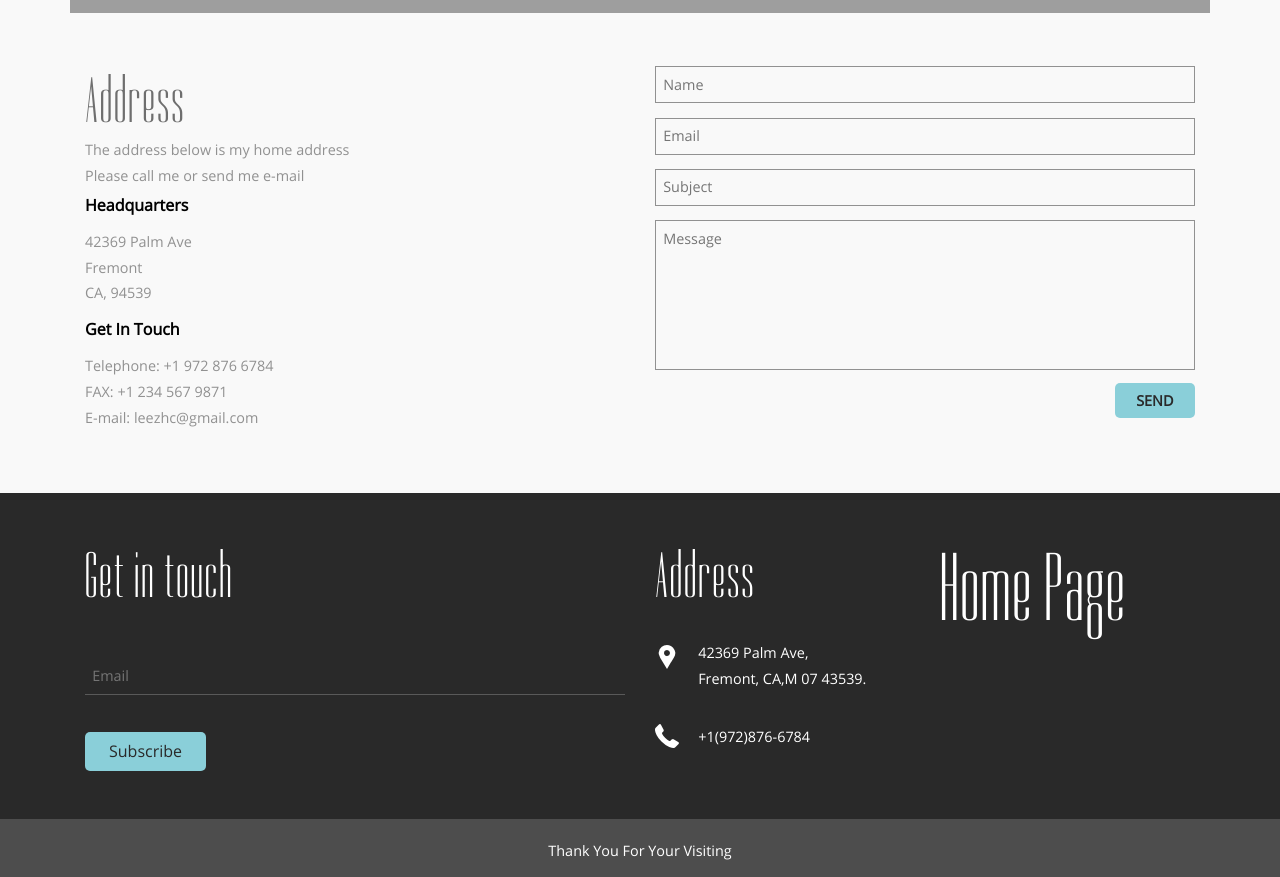
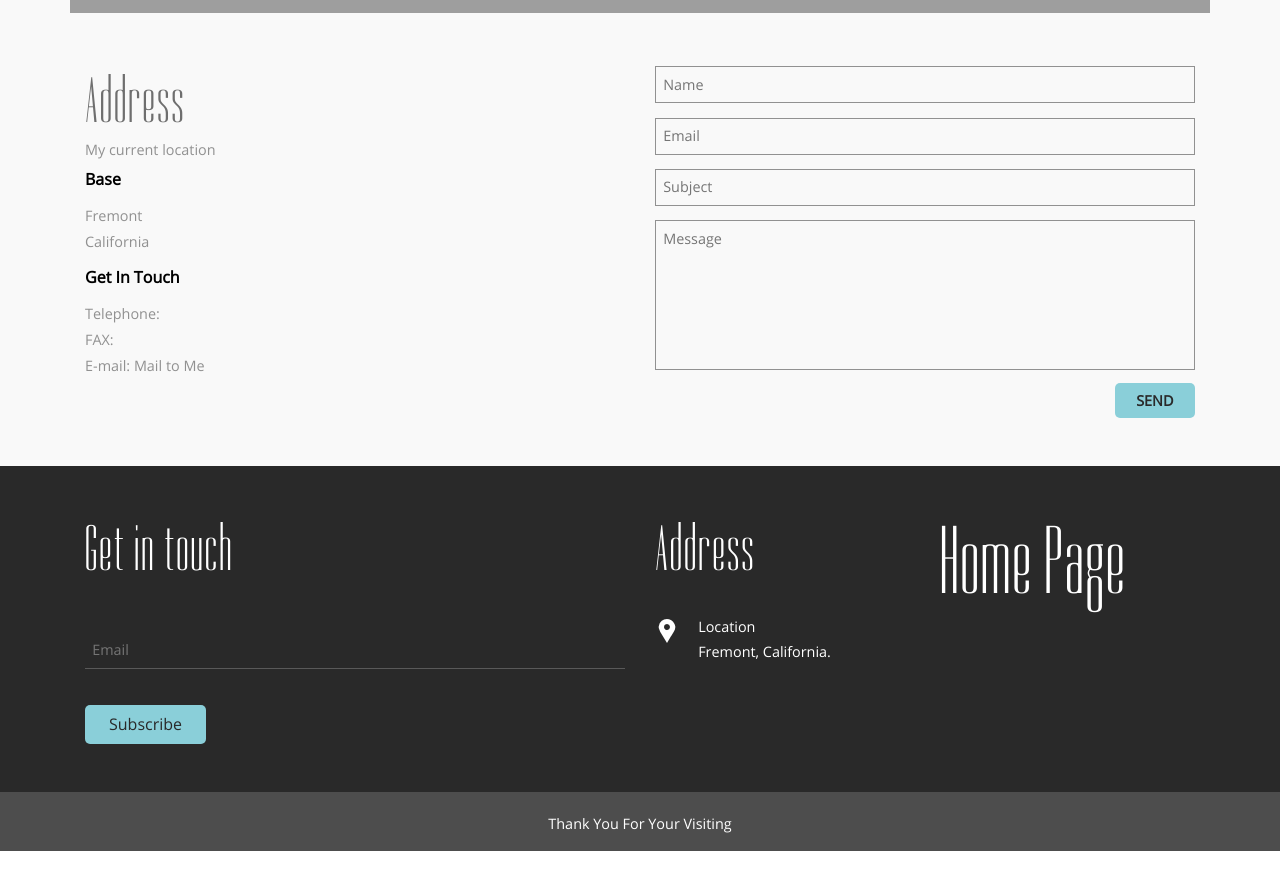
Before and after one commit to ZHICHONGLI/Personalwebsite, a plain HTML site: page contact.html in a window 1280 px wide. Shown: the part 860-1737 px from the top of the page. After the commit the page ends 1711 px from the top, so only its background shows below. Drawn offline with nearby package versions, Linux system fonts and the light colour scheme; grey boxes are pictures that could not be loaded.

Commit message:
update con. info

```diff
--- a/contact.html
+++ b/contact.html
@@ -84,14 +84,14 @@ Smartphone Compatible web template, free webdesigns for Nokia, Samsung, LG, Sony
             <div class="mail-grids">
                 <div class="col-md-6 mail-grid-left">
                     <h3>Address</h3>
-                    <h5>The address below is my home address <span>Please call me or send me e-mail </span></h5>
-                    <h4>Headquarters</h4>
-                    <p>42369 Palm Ave
-                        <span>Fremont</span> CA, 94539
+                    <h5>My current location <span> </span></h5>
+                    <h4>Base</h4>
+                    <p>
+                        <span>Fremont</span> California
                     </p>
                     <h4>Get In Touch</h4>
-                    <p>Telephone: +1 972 876 6784
-                        <span>FAX: +1 234 567 9871</span> E-mail: <a href="mailto:leezhc@gmail.com">leezhc@gmail.com</a>
+                    <p>Telephone:
+                        <span>FAX: </span> E-mail: <a href="mailto:zhichongli@outlook.com">Mail to Me</a>
                     </p>
                 </div>
                 <div class="col-md-6 contact-form">
@@ -123,12 +123,12 @@ Smartphone Compatible web template, free webdesigns for Nokia, Samsung, LG, Sony
             <div class="col-md-3 footer-middle">
                 <h3>Address</h3>
                 <div class="address">
-                    <p>42369 Palm Ave,
-                        <span>Fremont, CA,M 07 43539.</span>
+                    <p>Location
+                        <span>Fremont, California.</span>
                     </p>
                 </div>
                 <div class="phone">
-                    <p>+1(972)876-6784</p>
+                    <p></p>
                 </div>
             </div>
             <div class="col-md-3 footer-right">
```
Also changed, not shown: about.html (+3 -3 lines), gallery.html (+3 -3 lines), index.html (+5 -5 lines), typography.html (+3 -3 lines).
